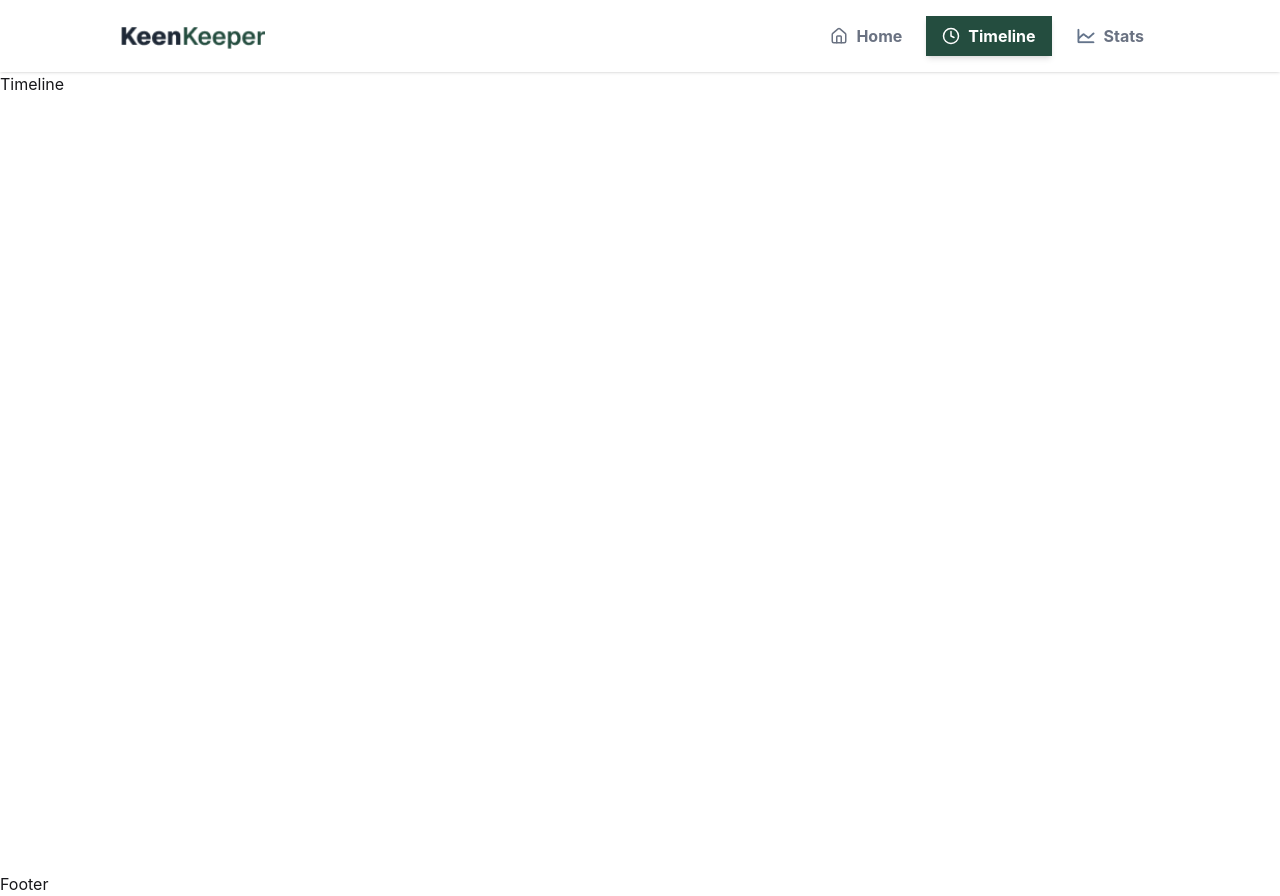
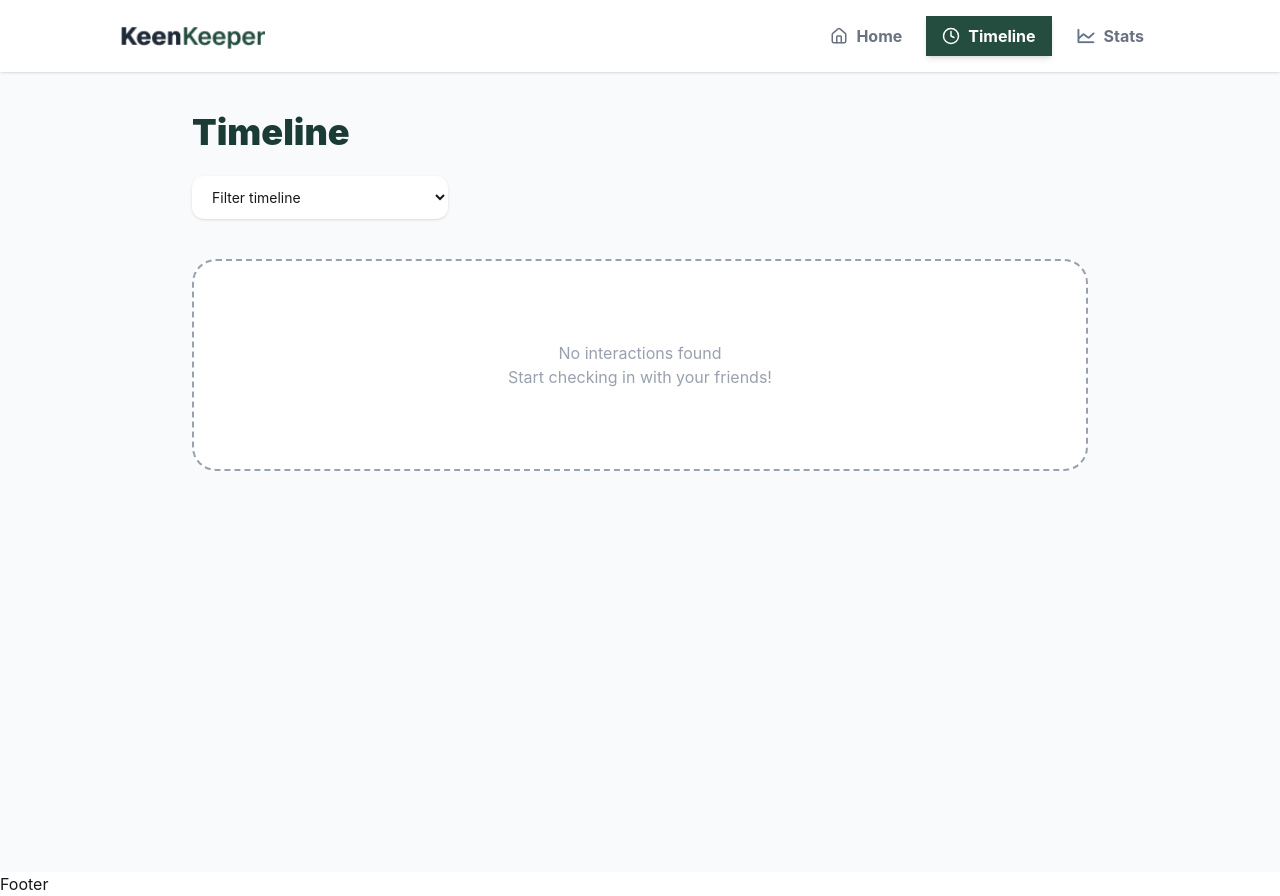
Before and after one commit to hasina-code/keen-keeper, a React (Vite) app: page /timeline in a window 1280 px wide. Built offline with nearby package versions, Linux system fonts and the light colour scheme.

Commit message:
add timeline filtering

```diff
--- a/src/page/Timeline.jsx
+++ b/src/page/Timeline.jsx
@@ -1,9 +1,74 @@
-import React from 'react';
+import React, { useEffect, useState } from 'react';
+import TimelineItem from '../Components/TimelineItem';
 
 const Timeline = () => {
+    const [logs, setLogs] = useState([]);
+    const [filter, setFilter] = useState('All');
+
+    useEffect(() => {
+        //console.log("Timeline mounted");
+
+        const savedLogs = sessionStorage.getItem('my_timeline_logs');
+        //console.log("Raw session data:", savedLogs);
+
+        if (savedLogs) {
+            const parsed = JSON.parse(savedLogs);
+           // console.log("Parsed logs:", parsed);
+
+            const sorted = parsed.sort(
+                (a, b) => new Date(b.rawDate || b.id) - new Date(a.rawDate || a.id)
+            );
+
+           // console.log("Sorted logs:", sorted);
+
+            setLogs(sorted);
+        }
+    }, []);
+
+    const filteredLogs = filter === 'All'
+        ? logs
+        : logs.filter(log => log.type === filter);
+
+   // console.log("Current filter:", filter);
+   // console.log("Filtered logs:", filteredLogs);
+
     return (
-        <div>
-            Timeline
+        <div className="bg-[#F8FAFC] min-h-screen py-10 px-6 lg:px-20">
+            <div className="max-w-4xl mx-auto">
+                <h1 className="text-4xl font-black text-[#1A3C34] mb-6">
+                    Timeline
+                </h1>
+
+                <div className="mb-10">
+                    <select
+                        value={filter}
+                        onChange={(e) => {
+                            //console.log("Filter changed:", e.target.value);
+                            setFilter(e.target.value);
+                        }}
+                        className="w-64 bg-white px-4 py-3 rounded-xl shadow-sm text-sm"
+                    >
+                        <option value="All">Filter timeline</option>
+                        <option value="Call">Call</option>
+                        <option value="Text">Text</option>
+                        <option value="Video">Video</option>
+                    </select>
+                </div>
+
+                <div className="space-y-4">
+                    {filteredLogs.length > 0 ? (
+                        filteredLogs.map((log) => {
+                           // console.log("Timeline item:", log);
+                            return <TimelineItem key={log.id} log={log} />;
+                        })
+                    ) : (
+                        <div className="text-center py-20 bg-white rounded-3xl border-dashed border-2 text-gray-400">
+                            No interactions found <br />
+                            Start checking in with your friends!
+                        </div>
+                    )}
+                </div>
+            </div>
         </div>
     );
 };
```
